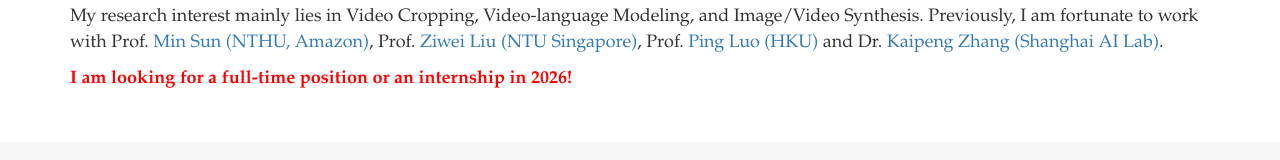
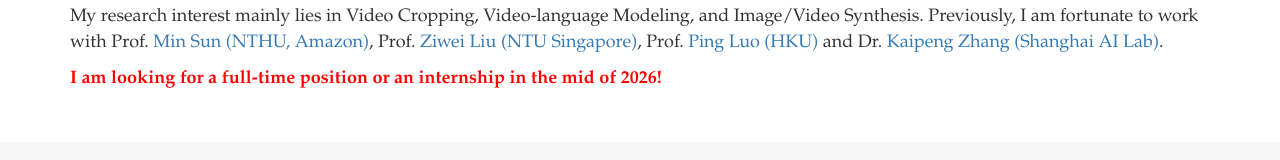
Before and after one commit to steven413d/steven413d.github.io, a plain HTML site: page index.html in a window 1280 px wide. Shown: the part 791-951 px from the top of the page. Drawn offline with Linux system fonts and the light colour scheme.

Commit message:
fix typo.

```diff
--- a/index.html
+++ b/index.html
@@ -110,7 +110,7 @@
              My research interest mainly lies in Video Cropping, Video-language Modeling, and Image/Video Synthesis. Previously, I am fortunate to work with Prof. <a href='https://aliensunmin.github.io'>Min Sun (NTHU, Amazon)</a>, Prof. <a href='https://liuziwei7.github.io/'>Ziwei Liu (NTU Singapore)</a>, Prof. <a href='http://luoping.me/'>Ping Luo (HKU)</a> and Dr. <a href='http://kpzhang93.github.io'>Kaipeng Zhang (Shanghai AI Lab)</a>.
             </p>
             <p>
-            <span style="color:#FF0000;font-weight:bold;">I am looking for a full-time position or an internship in 2026!</span>
+            <span style="color:#FF0000;font-weight:bold;">I am looking for a full-time position or an internship in the mid of 2026!</span>
             <b></b>
             </p>
           </div>
```
